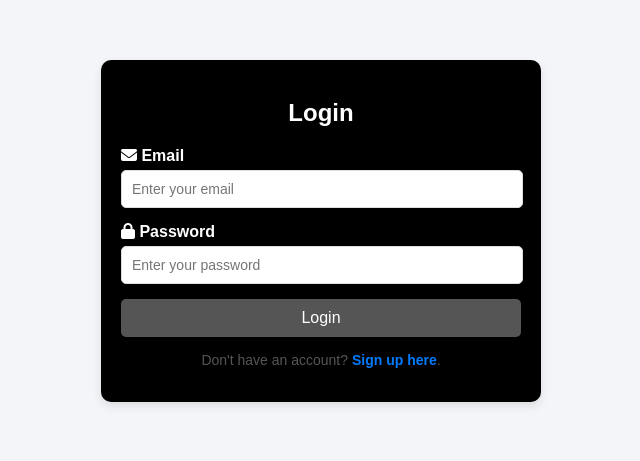
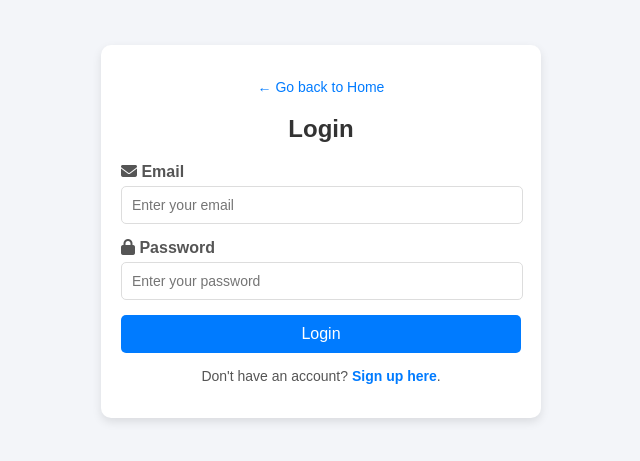
Before and after one commit to Sabah-Naurin/Sabah-Naurin.github.io, a plain HTML site: page login.html in a window 1280 px wide. Shown: the part 169-630 px from the top of the page, without its empty margins (319-959 px from the left). Drawn offline with Linux system fonts and the light colour scheme.

Commit message:
go back button

```diff
--- a/login.css
+++ b/login.css
@@ -9,11 +9,25 @@ body {
     height: 100vh;
 }
 
+.go-back {
+    margin-bottom: 20px;
+    font-size: 14px;
+}
+
+.go-back a {
+    color: #007BFF;
+    text-decoration: none;
+}
+
+.go-back a:hover {
+    text-decoration: underline;
+}
+
 .login-container {
     width: 100%;
     max-width: 400px;
     padding: 20px;
-    background-color: #000;
+    background-color: #fff;
     border-radius: 10px;
     box-shadow: 0 4px 10px rgba(0, 0, 0, 0.1);
     text-align: center;
@@ -21,7 +35,7 @@ body {
 
 .login-container h2 {
     margin-bottom: 20px;
-    color: #fff;
+    color: #333;
 }
 
 .form-group {
@@ -34,7 +48,7 @@ body {
     display: block;
     font-weight: bold;
     margin-bottom: 5px;
-    color: #fff;
+    color: #555;
 }
 
 .form-group input {
@@ -59,7 +73,7 @@ body {
 .btn {
     width: 100%;
     padding: 10px;
-    background-color: #555;
+    background-color: #007BFF;
     color: white;
     border: none;
     border-radius: 5px;
--- a/login.html
+++ b/login.html
@@ -10,6 +10,10 @@
 </head>
 <body>
     <div class="login-container">
+        <!-- Go back to Home -->
+        <p class="go-back">
+            <a href="index.html">&larr; Go back to Home</a>
+        </p>
         <h2>Login</h2>
         <form id="login-form">
             <div class="form-group">
--- a/signup.css
+++ b/signup.css
@@ -8,6 +8,21 @@ body {
     align-items: center;
     height: 100vh;
 }
+
+.go-back {
+    margin-bottom: 20px;
+    font-size: 14px;
+}
+
+.go-back a {
+    color: #007BFF;
+    text-decoration: none;
+}
+
+.go-back a:hover {
+    text-decoration: underline;
+}
+
 
 .signup-container {
     width: 100%;
```
Also changed, not shown: signup.html (+4 -0 lines).
